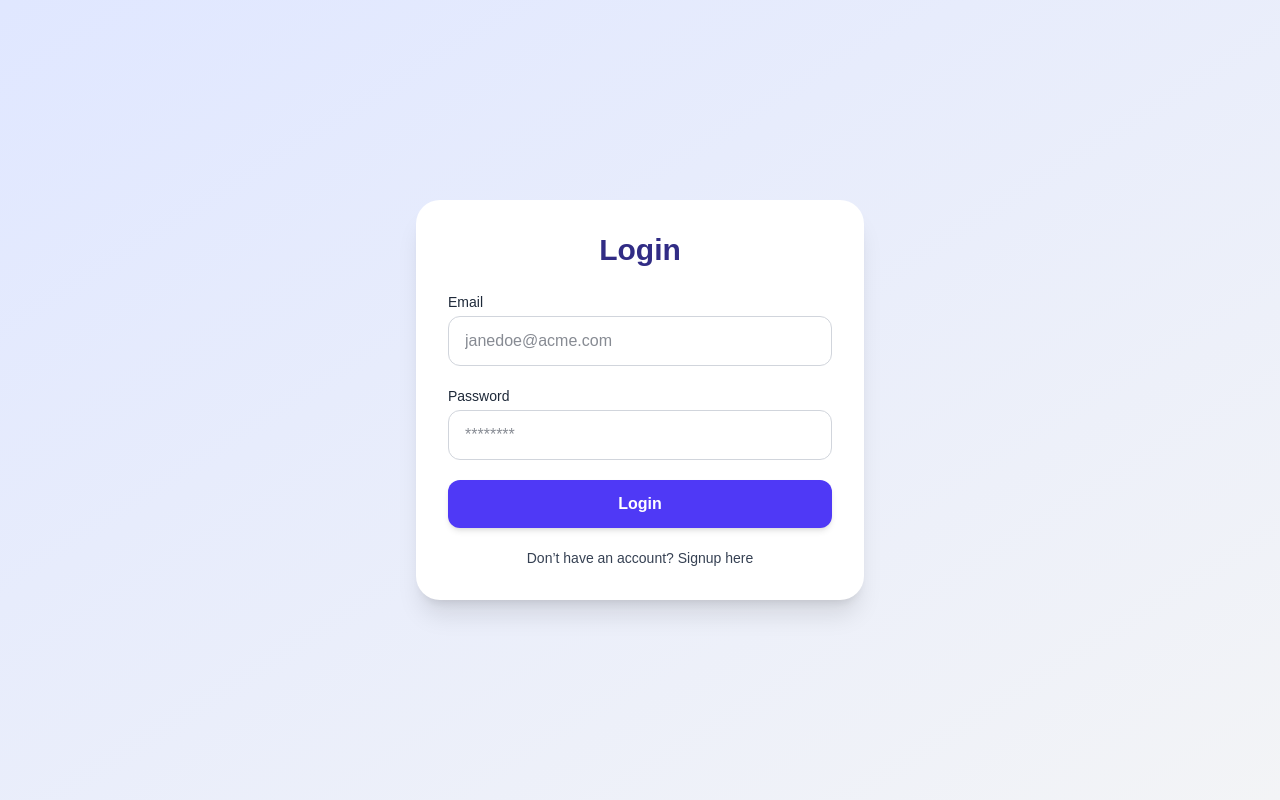
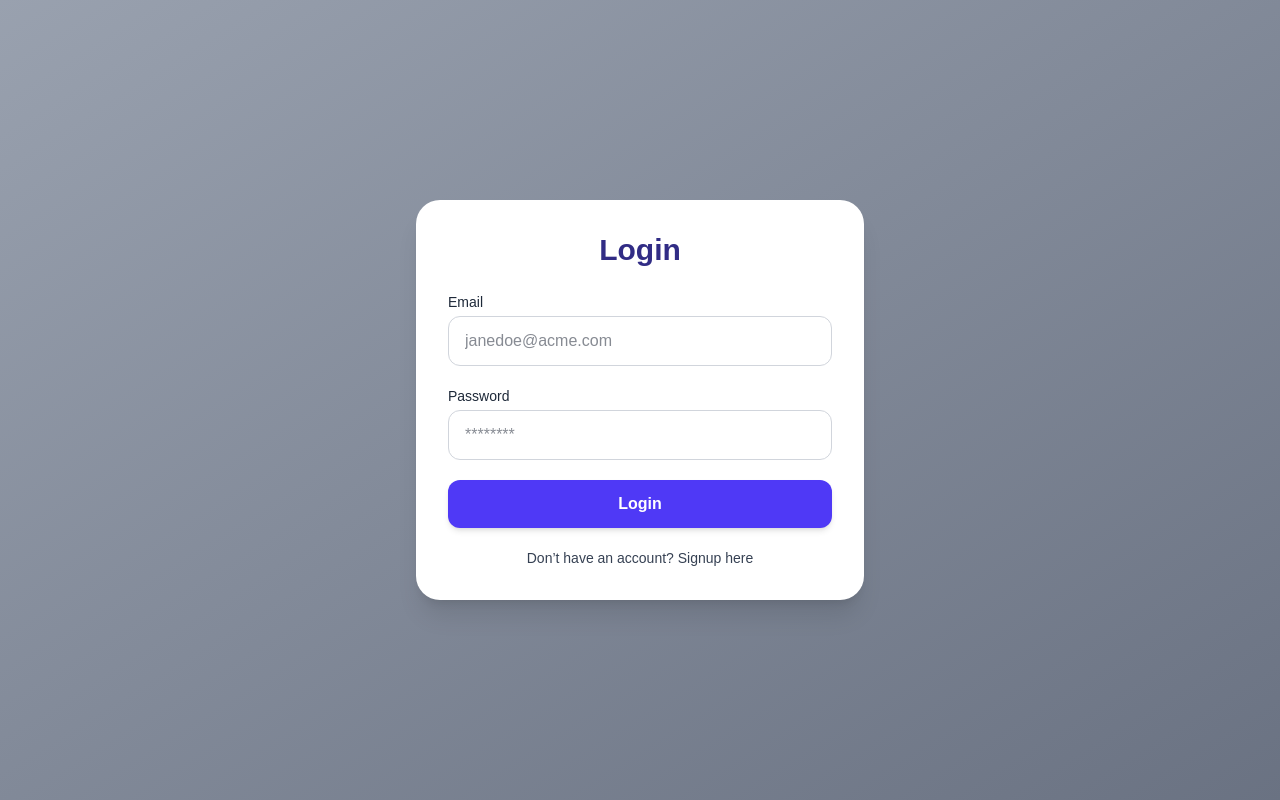
Before and after one commit to adityaspaudel/todosKanbanBoard, a Next.js app in the folder client/: page / in a window 1280 px wide. Built offline with nearby package versions, Linux system fonts and the light colour scheme; no server answers.

Commit message:
css update in login page, registration page and kanban board

```diff
--- a/client/src/app/(auth)/login/page.js
+++ b/client/src/app/(auth)/login/page.js
@@ -15,7 +15,7 @@ const UserLogin = () => {
 	const router = useRouter();
 
 	return (
-		<div className="min-h-screen flex items-center justify-center bg-gradient-to-br from-indigo-100 to-gray-100 p-4">
+		<div className="min-h-screen flex items-center justify-center bg-linear-to-br from-gray-400 to-gray-500 p-4">
 			<div
 				className="w-full max-w-md bg-white dark:bg-gray-800 rounded-3xl shadow-xl p-8
 							transition-transform transform hover:scale-[1.02] duration-300"
--- a/client/src/app/(auth)/register/page.js
+++ b/client/src/app/(auth)/register/page.js
@@ -21,7 +21,7 @@ const UserRegistration = () => {
 	}, []);
 
 	return (
-		<div className="min-h-screen flex items-center justify-center bg-gradient-to-br from-indigo-100 to-gray-100 p-4">
+		<div className="min-h-screen flex items-center justify-center bg-linear-to-br from-gray-400 to-gray-500 p-4">
 			<div
 				className={`w-full max-w-md bg-gray-900 text-white rounded-3xl shadow-2xl p-8
 					transform transition-all duration-500 ease-out
--- a/client/src/app/[userId]/page.js
+++ b/client/src/app/[userId]/page.js
@@ -264,7 +264,8 @@ export default function KanbanPage() {
 	return (
 		<div className="flex flex-col content-center items-center min-h-screen bg-gray-100 dark:bg-gray-900 p-6 text-black dark:text-white">
 			{/* Header */}
-			<div className="flex justify-between w-full items-center mb-6">
+			<div className="flex justify-between w-full items-center mb-4">
+				<span></span>
 				<h1 className="text-2xl font-bold text-indigo-900 dark:text-indigo-300">
 					Kanban Todos
 				</h1>
@@ -277,6 +278,7 @@ export default function KanbanPage() {
 			</div>
 
 			{/* Todo Form */}
+
 			<div className="bg-white dark:bg-gray-800 p-4 rounded shadow mb-6 space-y-3">
 				<input
 					type="text"
@@ -293,6 +295,7 @@ export default function KanbanPage() {
 					placeholder="Description (optional)"
 					className="w-full p-2 border rounded border-gray-300 dark:border-gray-600 dark:bg-gray-700 dark:text-white"
 				/>
+				<div className="flex gap-2">
 					<select
 						name="status"
 						value={formData.status}
@@ -310,6 +313,7 @@ export default function KanbanPage() {
 					>
 						{editingTodoId ? "Update Todo" : "Add Todo"}
 					</button>
+				</div>
 			</div>
 
 			{/* Kanban Columns */}
```
Lines whose indentation alone changed are shown as unchanged.
